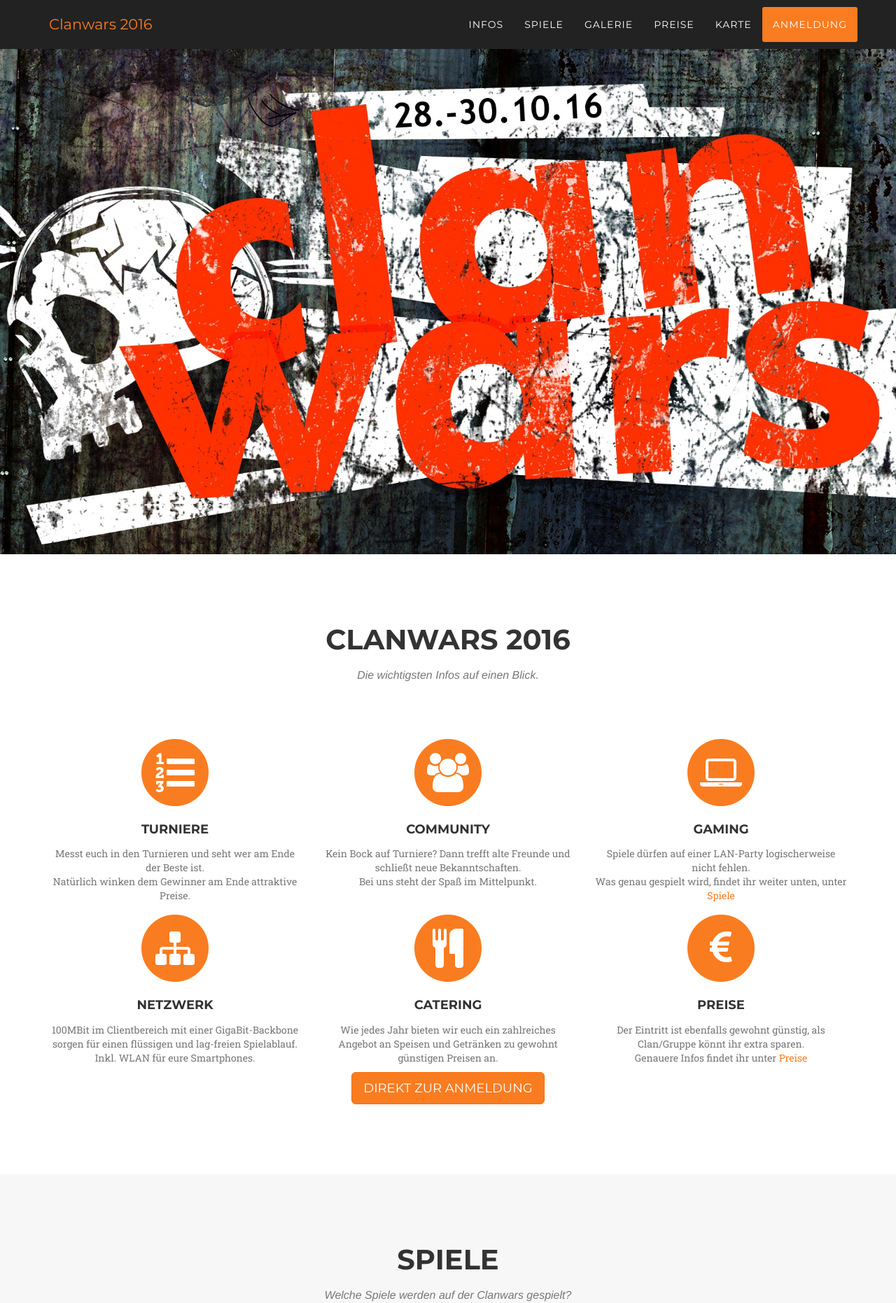
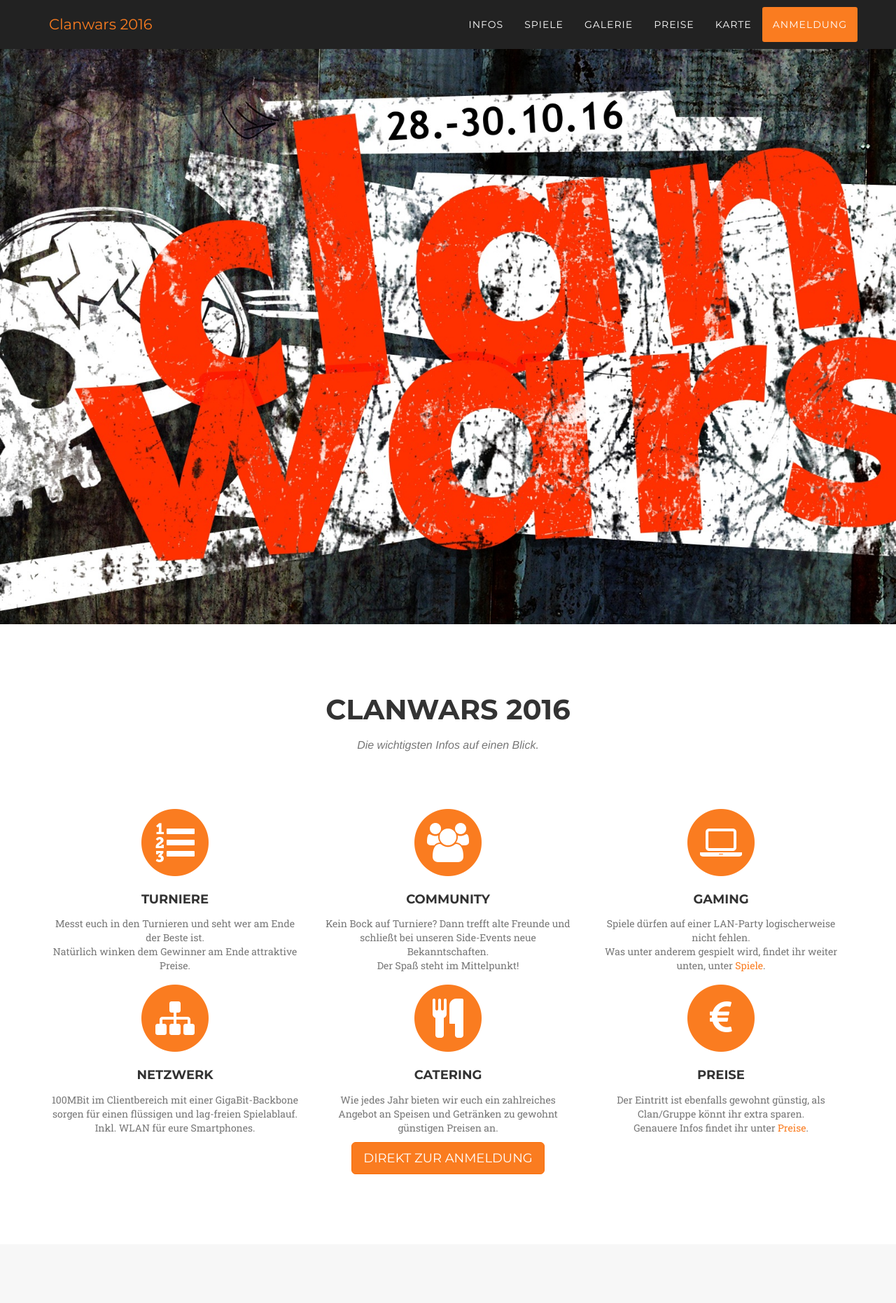
Before and after one commit to Multimediajugend/clanwars-landing, a PHP site: page /index_main.php in a window 1280 px wide. Shown: the top 1862 px of the page at 70% size. Run offline with PHP 8.4, Linux system fonts and the light colour scheme; data that the repository does not hold is empty; some libraries are stand-ins or nearby versions; some web fonts are replaced.

Commit message:
css stuff update some text

```diff
--- a/css/clanwars.css
+++ b/css/clanwars.css
@@ -202,7 +202,7 @@ header .intro-text .intro-heading {
 @media (min-width: 768px) {
     header .intro-text {
         padding-top: 300px;
-        padding-bottom: 200px
+        padding-bottom: 300px
     }
     header .intro-text .intro-lead-in {
         font-family: "Droid Serif", "Helvetica Neue", Helvetica, Arial, sans-serif;
--- a/sections/info.php
+++ b/sections/info.php
@@ -24,7 +24,7 @@
                 </span>
                 <h4 class="info-heading">Community</h4>
                 <p class="text-muted">
-                    Kein Bock auf Turniere? Dann trefft alte Freunde und schließt neue Bekanntschaften.<br />Bei uns steht der Spaß im Mittelpunkt.
+                    Kein Bock auf Turniere? Dann trefft alte Freunde und schließt bei unseren Side-Events neue Bekanntschaften.<br />Der Spaß steht im Mittelpunkt!
                 </p>
             </div>
             <div class="col-md-4">
@@ -34,7 +34,7 @@
                 </span>
                 <h4 class="info-heading">Gaming</h4>
                 <p class="text-muted">
-                    Spiele dürfen auf einer LAN-Party logischerweise nicht fehlen.<br />Was genau gespielt wird, findet ihr weiter unten, unter <a class="page-scroll" href="#Spiele">Spiele</a>
+                    Spiele dürfen auf einer LAN-Party logischerweise nicht fehlen.<br />Was unter anderem gespielt wird, findet ihr weiter unten, unter <a class="page-scroll" href="#Spiele">Spiele</a>.
                 </p>
             </div>
             <div class="col-md-4">
@@ -64,7 +64,7 @@
                 </span>
                 <h4 class="info-heading">Preise</h4>
                 <p class="text-muted">
-                    Der Eintritt ist ebenfalls gewohnt günstig, als Clan/Gruppe könnt ihr extra sparen.<br />Genauere Infos findet ihr unter <a class="page-scroll" href="#Preise">Preise</a>
+                    Der Eintritt ist ebenfalls gewohnt günstig, als Clan/Gruppe könnt ihr extra sparen.<br />Genauere Infos findet ihr unter <a class="page-scroll" href="#Preise">Preise</a>.
                 </p>
             </div>
         </div>
--- a/sections/registration.php
+++ b/sections/registration.php
@@ -99,13 +99,13 @@
                     <tbody>
                         <tr ng-repeat="person in persons">
                             <td>Ticket für: {{person.firstname}} {{person.lastname}}<small ng-hide="clan.ID==noClan.ID"> (Gruppenkarte)</small></td>
-                            <td><span ng-show="clan.ID==noClan.ID">20,00 €</span><span ng-hide="clan.ID==noClan.ID">15,00 €</span></td>
+                            <td><span ng-show="clan.ID==noClan.ID">25,00 €</span><span ng-hide="clan.ID==noClan.ID">20,00 €</span></td>
                         </tr>
                     </tbody>
                     <tbody>
                         <tr>
                             <td>Gesamt</td>
-                            <td><span ng-show="clan.ID==noClan.ID">{{persons.length*20}},00 €</span><span ng-hide="clan.ID==noClan.ID">{{persons.length*15}},00 €</span></td>
+                            <td><span ng-show="clan.ID==noClan.ID">{{persons.length*25}},00 €</span><span ng-hide="clan.ID==noClan.ID">{{persons.length*20}},00 €</span></td>
                         </tr>
                     </tbody>
                 </table>
```
